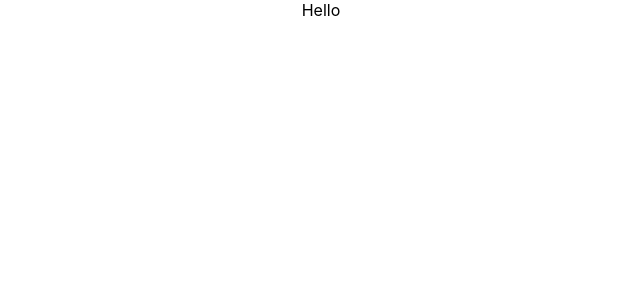
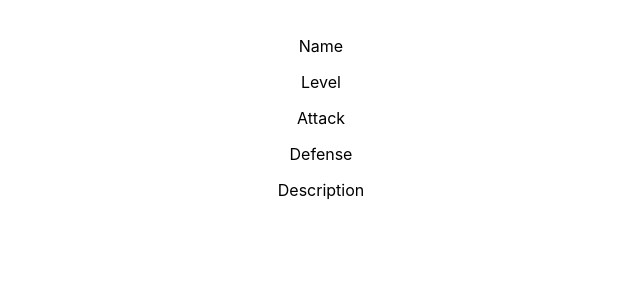
Before and after one commit to FlorentCmb/site-rouille, a React (Create React App) app: page / in a window 1280 px wide. Shown: the top 300 px of the page, without its empty margins (319-959 px from the left). Built offline with nearby package versions, Linux system fonts and the light colour scheme.

Commit message:
added structure to the list

```diff
--- a/src/components/ListMonsters.js
+++ b/src/components/ListMonsters.js
@@ -3,8 +3,19 @@ import './ListMonsters.css';
 
 class ListMonsters extends React.Component {
     render () {
+
         return (
-            <div>Hello</div>
+            <div>
+                <img src='' alt ='' />
+                <div>
+                    <p>Name</p>
+                    <p>Level</p>
+                    <p>Attack</p>
+                    <p>Defense</p>
+                    <p>Description</p>
+
+                </div>
+            </div>
         )
     }
 }
```
